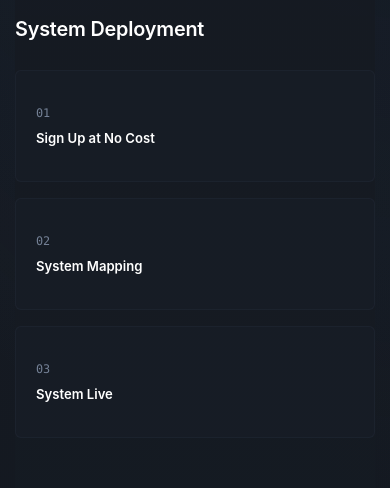
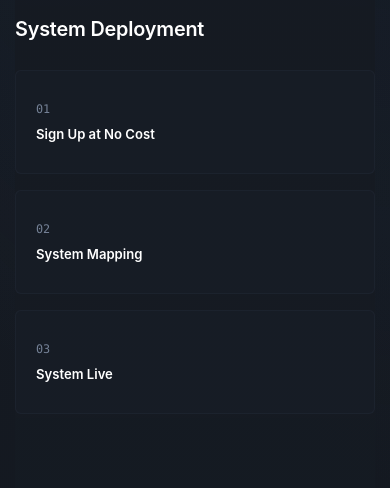
Before and after one commit to Ali-Nigzu/portal, a React (Vite) app in the folder frontend/: page / in a window 390 px wide. Shown: the part 990-1478 px from the top of the page. Built offline with nearby package versions, Linux system fonts and the light colour scheme; no server answers.

Commit message:
Correct zig-zag offsets and center capability block

```diff
--- a/frontend/src/styles/LandingPage.css
+++ b/frontend/src/styles/LandingPage.css
@@ -210,9 +210,20 @@ body {
 }
 
 .landing-deployment-content {
+  --deploy-step-width: 272px;
+  --deploy-step-height: 112px;
+  --deploy-x-step: 132px;
+  --deploy-y-step: 48px;
+
   max-width: 500px;
   margin-inline: auto;
   width: 100%;
+}
+
+.landing-capabilities > h2 {
+  max-width: 460px;
+  width: 100%;
+  margin-inline: auto;
 }
 
 .landing-capability-rows {
@@ -262,17 +273,18 @@ body {
   margin: 0;
   padding: 0;
   list-style: none;
-  width: 100%;
-  display: grid;
-  grid-template-columns: minmax(0, 1fr);
-  grid-auto-rows: minmax(112px, auto);
-  row-gap: 44px;
+  position: relative;
+  width: calc(var(--deploy-step-width) + var(--deploy-x-step));
+  min-height: calc(var(--deploy-step-height) + (var(--deploy-y-step) * 2));
 }
 
 .landing-deployment-step {
+  position: absolute;
+  left: 0;
+  top: 0;
   min-width: 0;
-  width: min(280px, 100%);
-  min-height: 112px;
+  width: min(var(--deploy-step-width), 100%);
+  min-height: var(--deploy-step-height);
   border-radius: 6px;
   border: 1px solid color-mix(in srgb, var(--sys-line) 34%, transparent);
   background: color-mix(in srgb, var(--sys-bg-2) 30%, transparent);
@@ -283,18 +295,15 @@ body {
 }
 
 .landing-deployment-step--one {
-  justify-self: start;
-  transform: translateX(0);
+  transform: translate(0, 0);
 }
 
 .landing-deployment-step--two {
-  justify-self: start;
-  transform: translateX(96px);
+  transform: translate(var(--deploy-x-step), var(--deploy-y-step));
 }
 
 .landing-deployment-step--three {
-  justify-self: start;
-  transform: translateX(28px);
+  transform: translate(0, calc(var(--deploy-y-step) * 2));
 }
 
 .landing-deployment-step-label {
@@ -409,8 +418,12 @@ body {
     gap: 56px;
     grid-template-columns: minmax(0, 1fr) minmax(0, 1.1fr);
   }
-  .landing-deployment-step--two { transform: translateX(72px); }
-  .landing-deployment-step--three { transform: translateX(20px); }
+
+  .landing-deployment-content {
+    --deploy-step-width: 264px;
+    --deploy-x-step: 112px;
+    --deploy-y-step: 44px;
+  }
 }
 
 @media (max-width: 900px) {
@@ -433,12 +446,11 @@ body {
     max-width: 560px;
   }
 
-  .landing-deployment-zigzag {
-    row-gap: 30px;
+  .landing-deployment-content {
+    --deploy-step-width: 280px;
+    --deploy-x-step: 96px;
+    --deploy-y-step: 38px;
   }
-
-  .landing-deployment-step--two { transform: translateX(52px); }
-  .landing-deployment-step--three { transform: translateX(16px); }
 }
 
 @media (max-width: 767px) {
@@ -467,11 +479,23 @@ body {
     max-width: 100%;
   }
 
+  .landing-deployment-content {
+    --deploy-step-width: 100%;
+    --deploy-x-step: 0px;
+    --deploy-y-step: 0px;
+  }
+
   .landing-deployment-zigzag {
-    row-gap: 16px;
+    position: static;
+    width: 100%;
+    min-height: 0;
+    display: flex;
+    flex-direction: column;
+    gap: 16px;
   }
 
   .landing-deployment-step {
+    position: static;
     width: 100%;
     min-height: 104px;
     padding: 20px;
```
Also changed, not shown: frontend/scripts/landing-visual-regression.mjs (+21 -0 lines).
